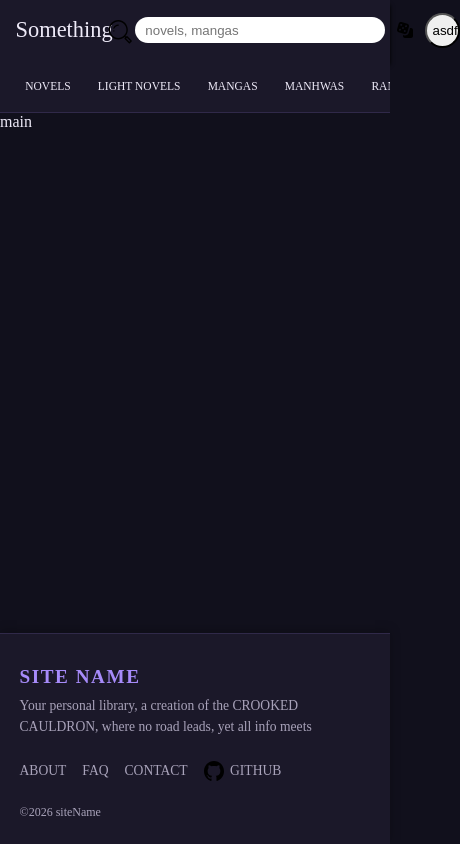
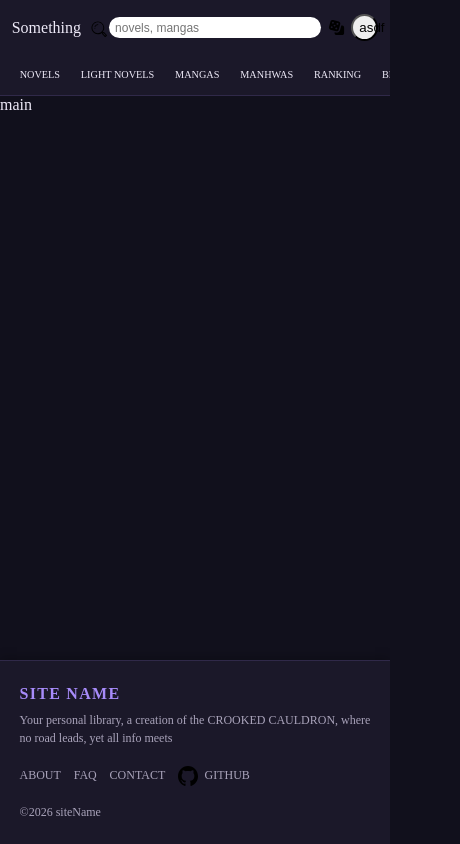
Before and after one commit to Klein-morettii/bookS, a React (Vite) app: page / in a window 390 px wide. Shown: the whole page, 460 px wide, since content can reach past the window. Built offline with nearby package versions, Linux system fonts and the light colour scheme.

Commit message:
improved upon responsiveness

```diff
--- a/src/components/Footer.jsx
+++ b/src/components/Footer.jsx
@@ -14,7 +14,7 @@ function Footer(){
                     <a href="">ABOUT</a>
                     <a href="">FAQ</a>
                     <a href="">CONTACT</a>
-                    <a href="">
+                    <a href="https://github.com/Klein-morettii/bookS.git"  target="_blank" rel="noopener noreferrer">
                         <img src={git} alt="github" className='gitImg'/>
                         GITHUB
                     </a>
--- a/src/main.css
+++ b/src/main.css
@@ -275,27 +275,27 @@ header {
 
 
 
-
-
-
 /* =========================
-   MOBILE
+   RESPONSIVE
    ========================= */
 
 @media (max-width: 768px) {
 
-    /* ---------- HEADER ---------- */
+    /* =====================
+       HEADER
+       ===================== */
 
     header {
-        height: auto;
+        height: 60px;
         min-height: 60px;
-        padding: 0 4%;
-        gap: 1rem;
+        padding: 0 3%;
+        gap: 0.5rem;
     }
 
     .leftH {
-        font-size: 1.4rem;
         min-width: 0;
+        flex-shrink: 1;
+        font-size: 1.2rem;
     }
 
     .siteName {
@@ -303,31 +303,63 @@ header {
     }
 
     .rightH {
-        gap: 0.6rem;
+        flex: 1;
         min-width: 0;
+        justify-content: flex-end;
+        gap: 0.5rem;
     }
 
-    .searchBar {
-        width: clamp(140px, 35vw, 250px);
+
+    /* Search */
+
+    .searchGrp {
+        flex: 1;
+        min-width: 0;
+        width: auto;
     }
 
-    .random {
-        max-width: 35px;
+    .SearchImg {
+        width: 24px;
+        flex-shrink: 0;
     }
 
-    .profile {
-        height: 35px;
-        width: 35px;
+    .search {
+        width: 100%;
+        min-width: 0;
+        max-width: none;
+        height: 2em;
+        padding: 8px;
+    }
+
+
+    /* Dice */
+
+    .random {
+        width: 22px;
+        height: 22px;
         flex-shrink: 0;
     }
 
 
-    /* ---------- MAIN LAYOUT ---------- */
+    /* Profile */
+
+    .profile {
+        width: 30px;
+        height: 30px;
+        flex-shrink: 0;
+    }
+
+
+    /* =====================
+       MAIN LAYOUT
+       ===================== */
 
     .middle {
+        width: 100%;
+        min-width: 0;
+        display: flex;
         flex-direction: column;
         padding: 0;
-        width: 100%;
     }
 
     .main {
@@ -337,32 +369,45 @@ header {
     }
 
 
-    /* ---------- SIDEBAR ---------- */
+    /* =====================
+       SIDEBAR
+       ===================== */
 
     .sideBar {
         width: 100%;
+        min-width: 0;
+        max-width: none;
+
+        display: flex;
         flex-direction: row;
+
+        padding: 0.5rem 3%;
+
+        gap: 1rem;
+
         overflow-x: auto;
+        overflow-y: hidden;
 
-        padding: 0.8rem 4%;
-        gap: 1.5rem;
+        box-sizing: border-box;
+        flex-shrink: 0;
 
-        font-size: 0.9rem;
+        font-size: 0.85rem;
 
         box-shadow: none;
         border-right: none;
         border-bottom: 1px solid rgba(167, 139, 250, 0.15);
-
-        flex-shrink: 0;
     }
 
     .discover,
     .user,
     .misc {
+        display: flex;
         flex-direction: row;
         align-items: center;
-        gap: 0.5rem;
+
         flex-shrink: 0;
+
+        gap: 0.3rem;
     }
 
     .sideHeading {
@@ -371,8 +416,11 @@ header {
 
     .sideText {
         white-space: nowrap;
+        flex-shrink: 0;
+
+        padding: 0.45rem 0.6rem;
+
         border-bottom: none;
-        padding: 0.45rem 0.6rem;
         margin: 0;
     }
 
@@ -381,26 +429,101 @@ header {
     }
 
 
-    /* ---------- FOOTER ---------- */
+    /* =====================
+       FOOTER
+       ===================== */
 
     .footer {
+        width: 100%;
+        max-width: none;
+
+        display: flex;
         flex-direction: column;
         align-items: flex-start;
-        width: 100%;
-        padding: 2rem 5% 1.5rem;
-        gap: 1.5rem;
+
+        padding: 1.5rem 5%;
+
+        gap: 1.2rem;
     }
 
     .footerBrand {
-        max-width: 100%;
+        width: 100%;
+        max-width: 400px;
     }
 
     .footerLinks {
         flex-wrap: wrap;
-        gap: 1rem;
+        gap: 0.8rem;
     }
 
-    .footerCopyright {
+    .footerCopy {
         white-space: normal;
     }
 }
+
+
+/* =========================
+   SMALL PHONES
+   ========================= */
+
+@media (max-width: 480px) {
+
+    header {
+        height: 55px;
+        min-height: 55px;
+        padding: 0 3%;
+    }
+
+    .leftH {
+        font-size: 1rem;
+    }
+
+    .rightH {
+        gap: 0.35rem;
+    }
+
+    .SearchImg {
+        width: 20px;
+    }
+
+    .search {
+        height: 1.8em;
+        padding: 6px;
+        font-size: 0.75rem;
+    }
+
+    .random {
+        width: 19px;
+        height: 19px;
+    }
+
+    .profile {
+        width: 27px;
+        height: 27px;
+    }
+
+    .sideBar {
+        font-size: 0.8rem;
+        gap: 0.6rem;
+    }
+
+    .sideText {
+        padding: 0.4rem 0.5rem;
+    }
+
+    .footer {
+        padding: 1.5rem 5%;
+    }
+
+    .footerBrand h3 {
+        font-size: 1rem;
+    }
+
+    .footerBrand div {
+        font-size: 0.75rem;
+    }
+
+    .footerLinks a {
+        font-size: 0.75rem;
+    }
+}
```
